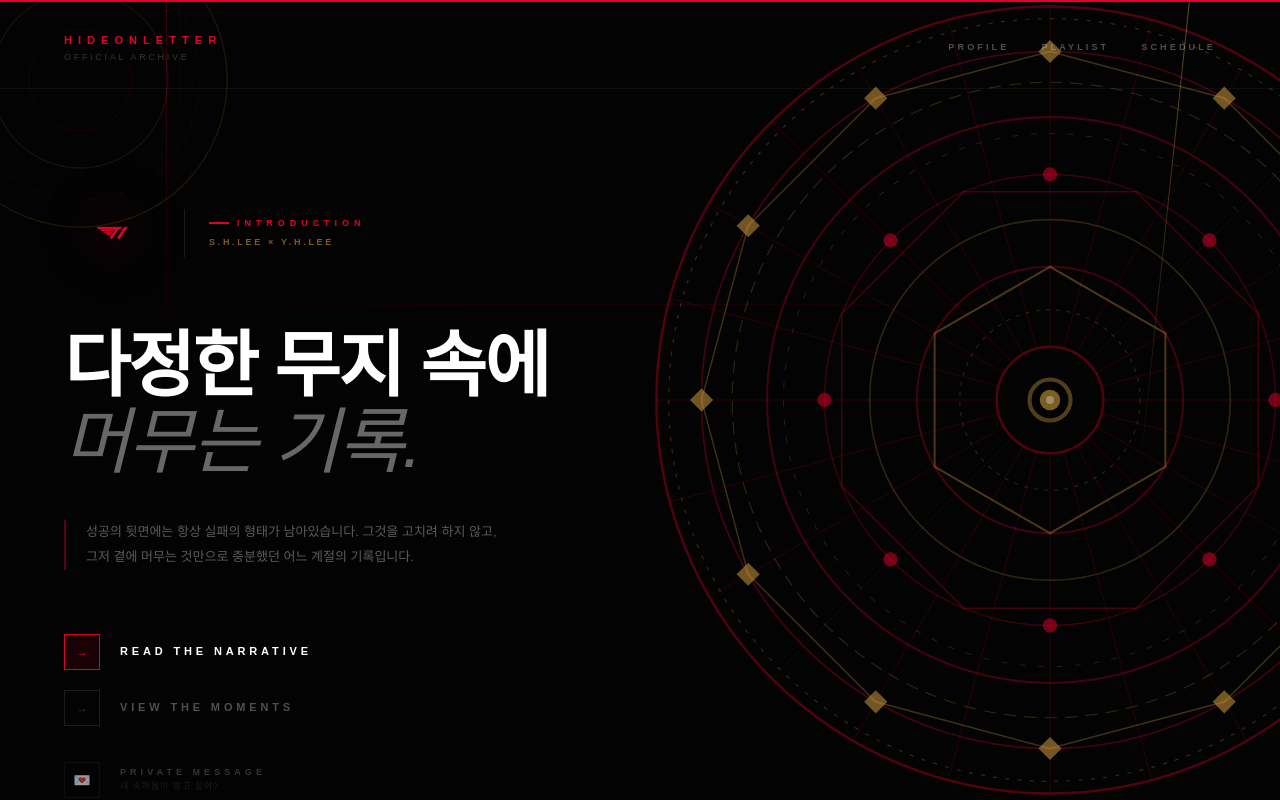
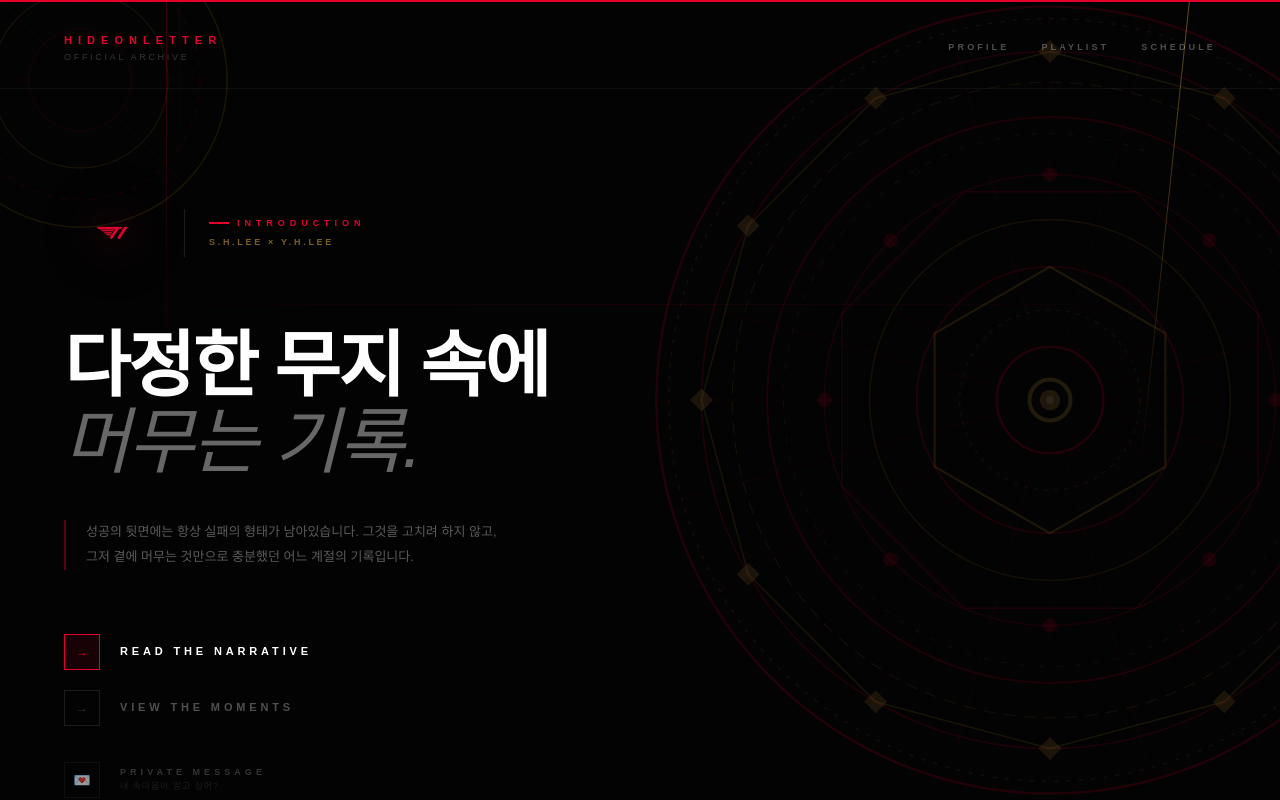
Before and after one commit to GrullmanHetche/hideonletter, a Next.js app: page / in a window 1280 px wide. Shown: the top 800 px of the page. Built offline with nearby package versions, Linux system fonts and the light colour scheme.

Commit message:
Update page.tsx

```diff
--- a/app/page.tsx
+++ b/app/page.tsx
@@ -20,7 +20,7 @@ export default function Home() {
 
         {/* ① 메인 롤 마법진 — 오른쪽, 훨씬 선명하게 */}
         <svg
-          className="absolute top-1/2 right-[-180px] -translate-y-1/2 w-[820px] h-[820px]"
+          className="absolute top-1/2 right-[-180px] -translate-y-1/2 w-[820px] h-[820px] opacity-40"
           viewBox="0 0 400 400"
           fill="none"
           xmlns="http://www.w3.org/2000/svg"
@@ -84,7 +84,7 @@ export default function Home() {
             return (
               <rect key={i} x={cx - 4} y={cy - 4} width="8" height="8"
                 transform={`rotate(45 ${cx} ${cy})`}
-                fill="#C89B3C" opacity="0.55" />
+                fill="#C89B3C" opacity="0.30" />
             );
           })}
 
@@ -93,12 +93,12 @@ export default function Home() {
             const angle = (i * 45 * Math.PI) / 180;
             const cx = 200 + Math.cos(angle) * 110;
             const cy = 200 + Math.sin(angle) * 110;
-            return <circle key={i} cx={cx} cy={cy} r="3.5" fill="#E4002B" opacity="0.50" />;
+            return <circle key={i} cx={cx} cy={cy} r="3.5" fill="#E4002B" opacity="0.25" />;
           })}
 
           {/* 중심 별 */}
-          <circle cx="200" cy="200" r="5" fill="#C89B3C" opacity="0.60" />
-          <circle cx="200" cy="200" r="2" fill="#fff" opacity="0.30" />
+          <circle cx="200" cy="200" r="5" fill="#C89B3C" opacity="0.35" />
+          <circle cx="200" cy="200" r="2" fill="#fff" opacity="0.15" />
         </svg>
 
         {/* ② 보조 마법진 — 왼쪽 상단 */}
```
